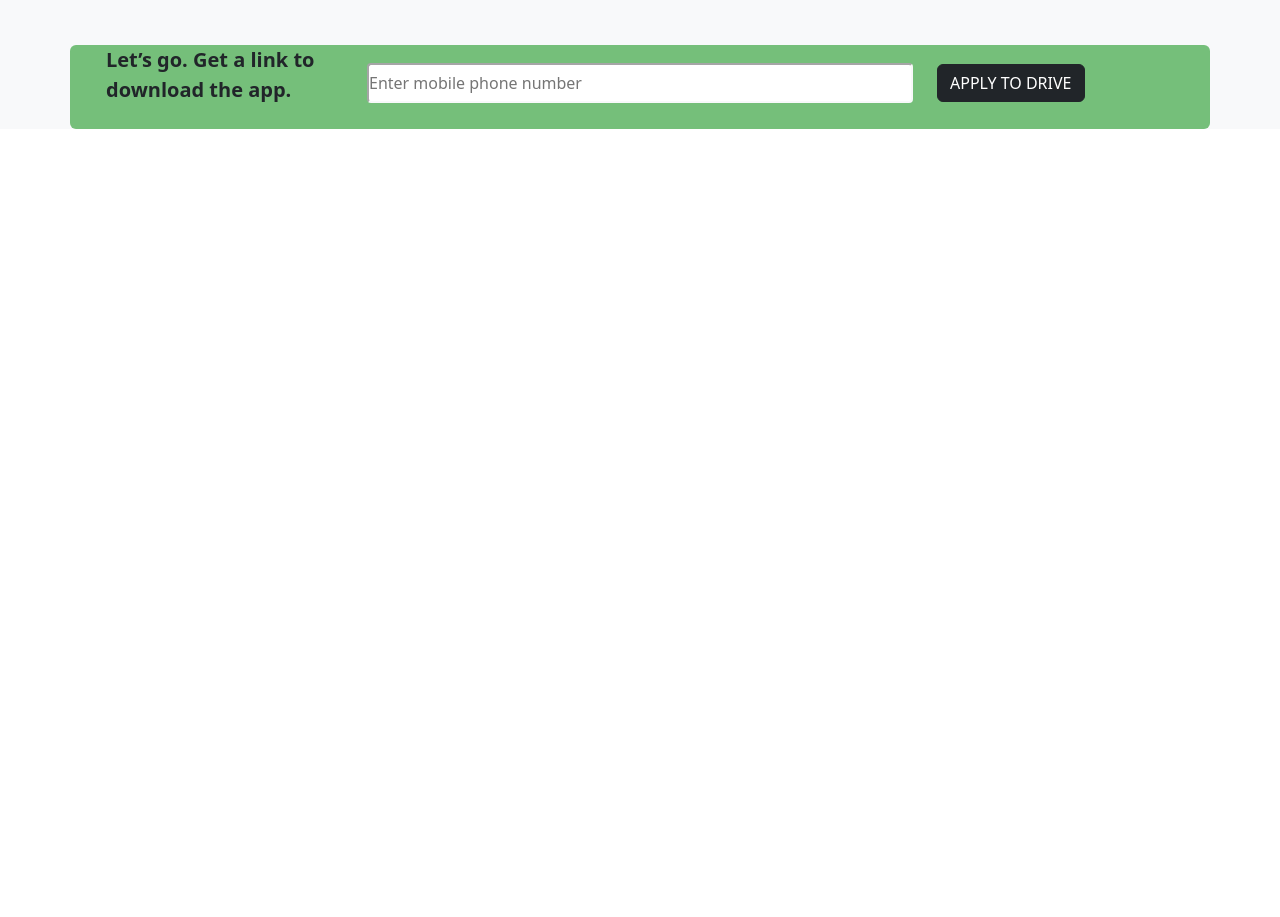
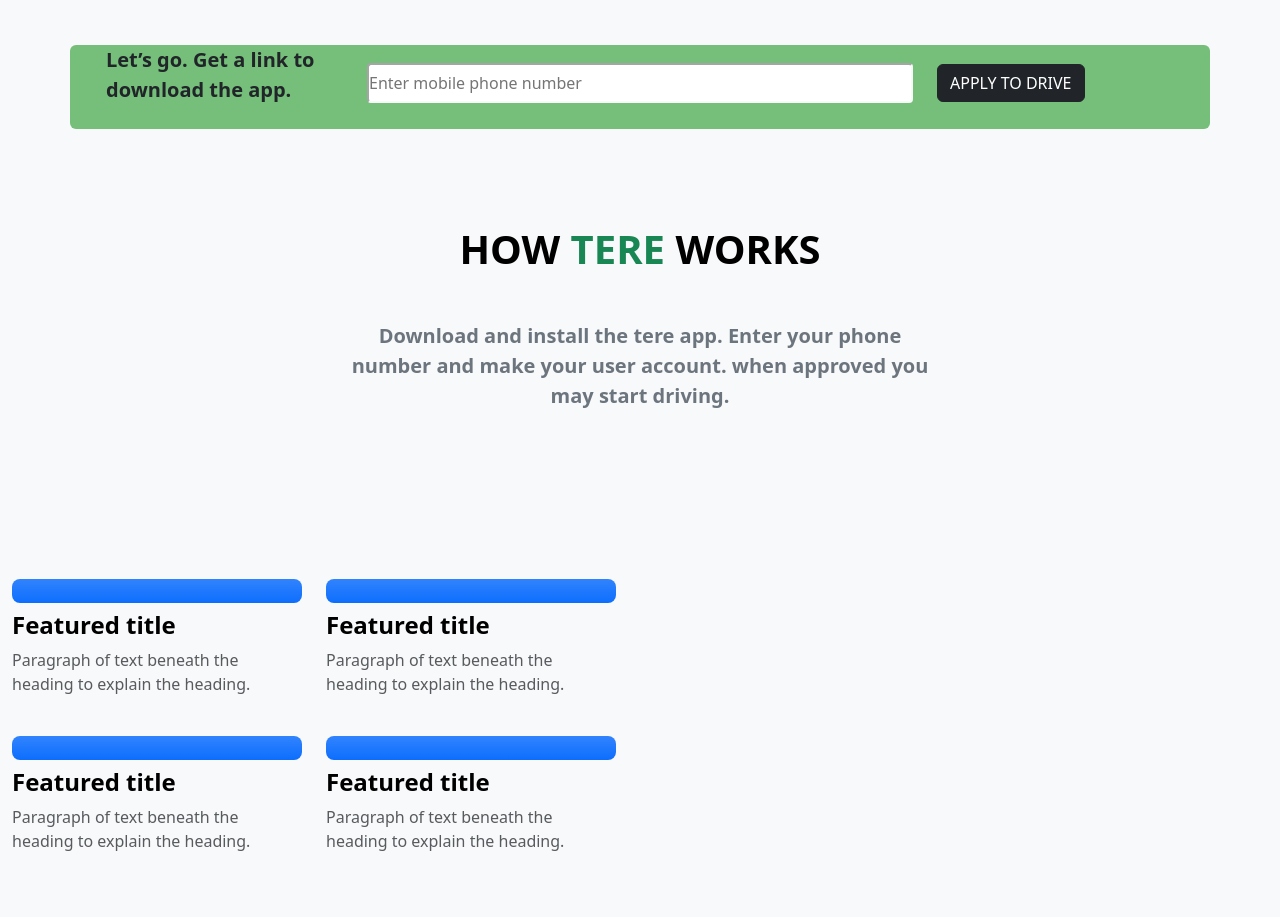
Before and after one commit to umme-ammarah/ride-sharing-website, a plain HTML site: page index.html in a window 1280 px wide. Shown: the part 523-1440 px from the top of the page. Before the commit the page ends 800 px from the top, so only its background shows below. Drawn offline with nearby package versions, Linux system fonts and the light colour scheme.

Commit message:
eclips sucks

```diff
--- a/index.html
+++ b/index.html
@@ -71,6 +71,7 @@
                 </div>
             </div>
         </div>
+        <!-- hero section ends -->
         <!-- form secton -->
         <div class="container">
             <div class="row primary-color align-items-center  rounded-2 pb-2">
@@ -95,8 +96,81 @@
 
         </div>
         <!-- form secton  end -->
+
+        <!-- how tere works section -->
+        <div class="px-4 py-5 my-5 text-center">
+
+            <h1 class="display-6 fw-bold text-body-emphasis mb-5">HOW <span class="text-success">TERE</span> WORKS</h1>
+            <div class="col-lg-6 mx-auto">
+                <p class="lead mb-4  fw-semibold text-secondary">Download and install the tere app. Enter your
+                    phone number
+                    and make your user
+                    account.
+                    when approved you may start driving.</p>
+
+            </div>
+        </div>
+        <!--  how tere work section end -->
+        <!-- eclipse section -->
+        <div class="row row-cols-1 row-cols-md-2 align-items-md-center g-5 py-5">
+            <!-- <div class="col d-flex flex-column align-items-start gap-2">
+                <h2 class="fw-bold text-body-emphasis">Left-aligned title explaining these awesome features</h2>
+                <p class="text-body-secondary">Paragraph of text beneath the heading to explain the heading. We'll add
+                    onto it with another sentence and probably just keep going until we run out of words.</p>
+                <a href="#" class="btn btn-primary btn-lg">Primary button</a>
+            </div> -->
+
+            <div class="col">
+                <div class="row row-cols-1 row-cols-sm-2 g-4">
+                    <div class="col d-flex flex-column gap-2">
+                        <div
+                            class="feature-icon-small d-inline-flex align-items-center justify-content-center text-bg-primary bg-gradient fs-4 rounded-3">
+                            <svg class="bi" width="1em" height="1em">
+                                <use xlink:href="#collection"></use>
+                            </svg>
+                        </div>
+                        <h4 class="fw-semibold mb-0 text-body-emphasis">Featured title</h4>
+                        <p class="text-body-secondary">Paragraph of text beneath the heading to explain the heading.</p>
+                    </div>
+
+                    <div class="col d-flex flex-column gap-2">
+                        <div
+                            class="feature-icon-small d-inline-flex align-items-center justify-content-center text-bg-primary bg-gradient fs-4 rounded-3">
+                            <svg class="bi" width="1em" height="1em">
+                                <use xlink:href="#gear-fill"></use>
+                            </svg>
+                        </div>
+                        <h4 class="fw-semibold mb-0 text-body-emphasis">Featured title</h4>
+                        <p class="text-body-secondary">Paragraph of text beneath the heading to explain the heading.</p>
+                    </div>
+
+                    <div class="col d-flex flex-column gap-2">
+                        <div
+                            class="feature-icon-small d-inline-flex align-items-center justify-content-center text-bg-primary bg-gradient fs-4 rounded-3">
+                            <svg class="bi" width="1em" height="1em">
+                                <use xlink:href="#speedometer"></use>
+                            </svg>
+                        </div>
+                        <h4 class="fw-semibold mb-0 text-body-emphasis">Featured title</h4>
+                        <p class="text-body-secondary">Paragraph of text beneath the heading to explain the heading.</p>
+                    </div>
+
+                    <div class="col d-flex flex-column gap-2">
+                        <div
+                            class="feature-icon-small d-inline-flex align-items-center justify-content-center text-bg-primary bg-gradient fs-4 rounded-3">
+                            <svg class="bi" width="1em" height="1em">
+                                <use xlink:href="#table"></use>
+                            </svg>
+                        </div>
+                        <h4 class="fw-semibold mb-0 text-body-emphasis">Featured title</h4>
+                        <p class="text-body-secondary">Paragraph of text beneath the heading to explain the heading.</p>
+                    </div>
+                </div>
+            </div>
+        </div>
+        <!-- eclipse section end -->
     </div>
-    <!-- hero section ends -->
+
     <!-- javascript -->
     <script src="https://cdn.jsdelivr.net/npm/bootstrap@5.3.3/dist/js/bootstrap.bundle.min.js"
         integrity="sha384-YvpcrYf0tY3lHB60NNkmXc5s9fDVZLESaAA55NDzOxhy9GkcIdslK1eN7N6jIeHz"
```
Also changed, not shown: images/Group 3694.png (added).
